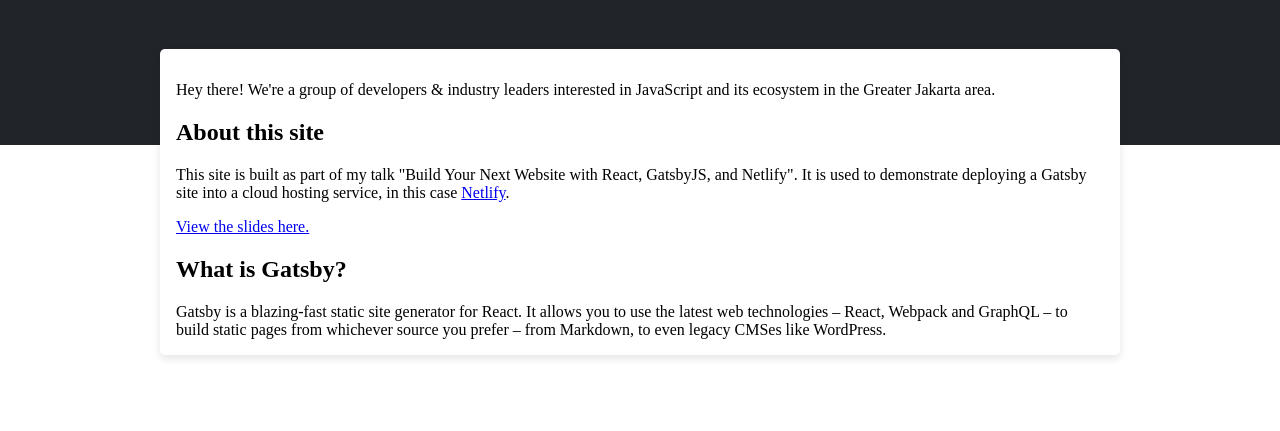
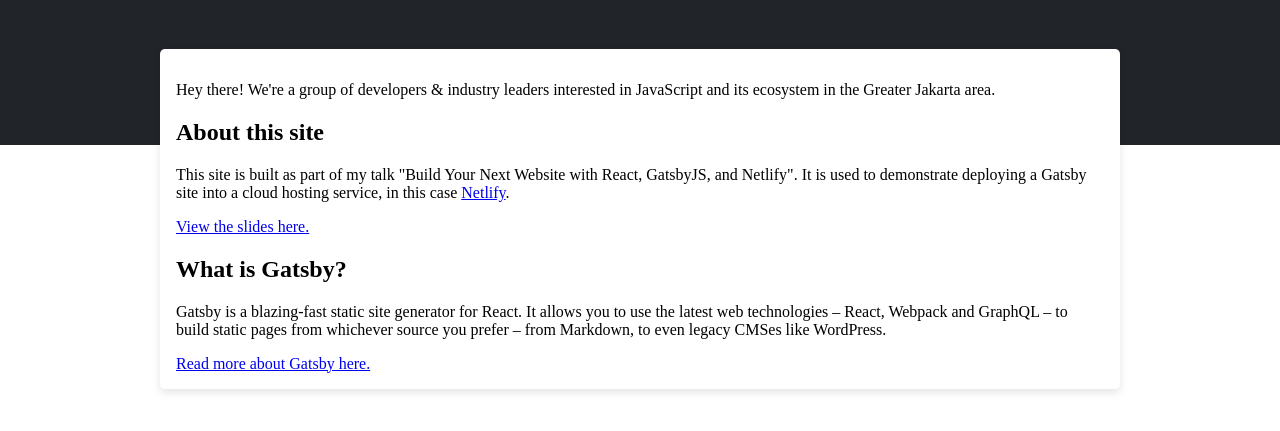
Before and after one commit to resir014/jakartajs-jan-2018-gatsby, a Gatsby site: page /about/ in a window 1280 px wide. Shown: the part 119-550 px from the top of the page. Built offline with nearby package versions, Linux system fonts and the light colour scheme; Gatsby itself is replaced by a stand-in of ours.

Commit message:
updated README and LICENSE

```diff
--- a/src/content/about.md
+++ b/src/content/about.md
@@ -15,3 +15,5 @@
 ## What is Gatsby?
 
 Gatsby is a blazing-fast static site generator for React. It allows you to use the latest web technologies – React, Webpack and GraphQL – to build static pages from whichever source you prefer – from Markdown, to even legacy CMSes like WordPress.
+
+[Read more about Gatsby here.](https://www.gatsbyjs.org/)
```
Also changed, not shown: README.md, 1 other file.
